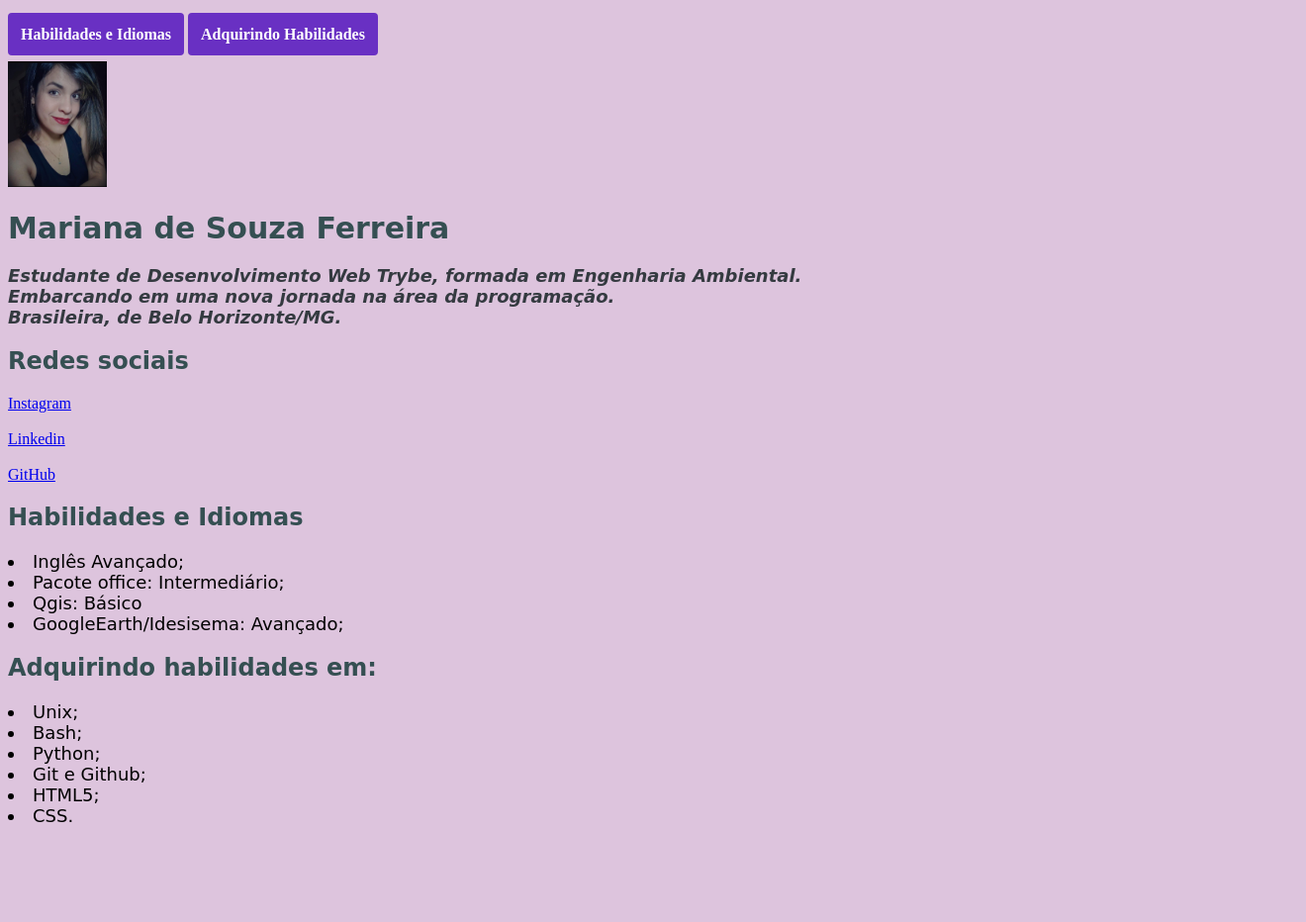
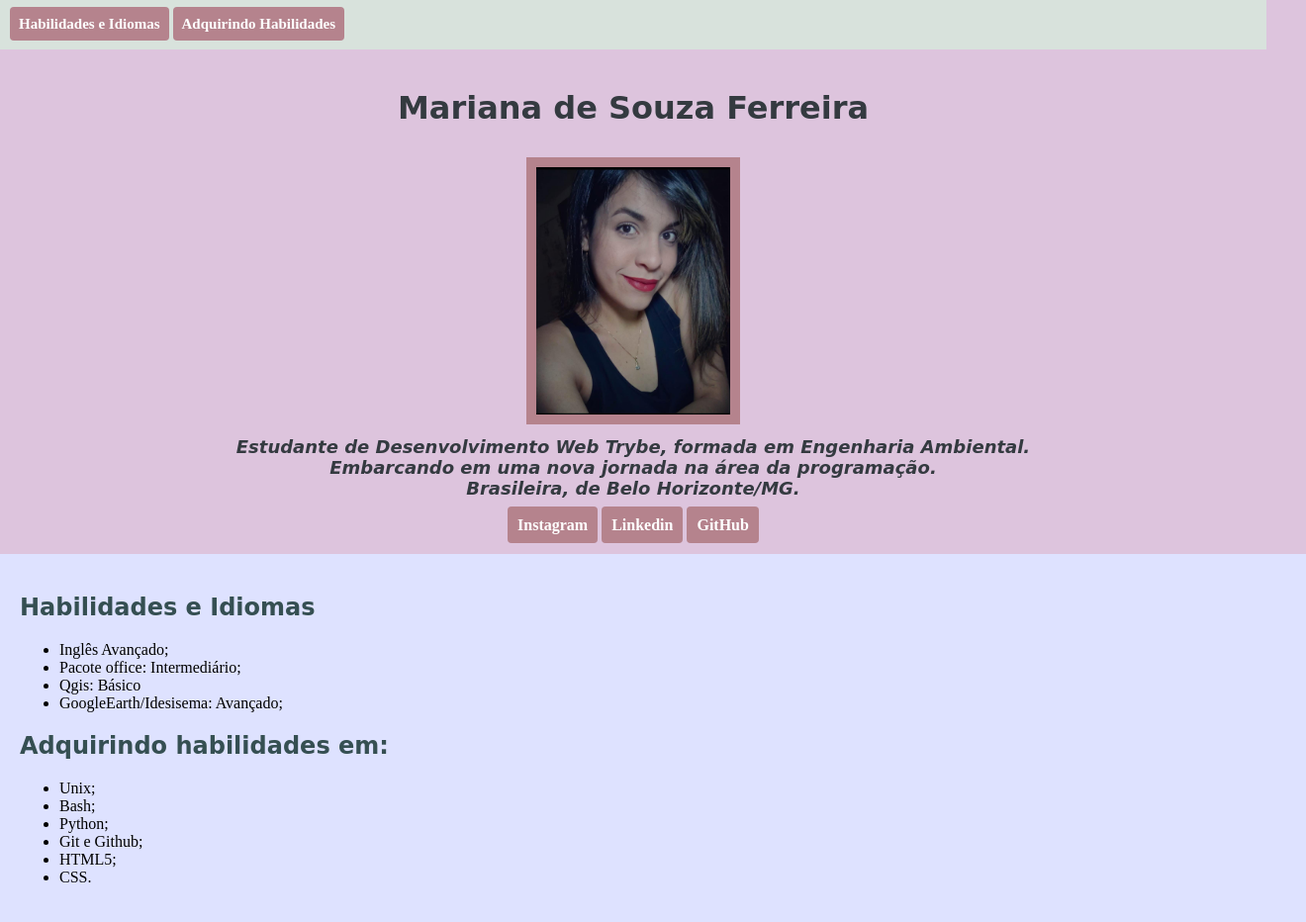
Before and after one commit to marianasdf/marianasdf.github.io, a plain HTML site: page index.html in a window 1280 px wide. Shown: the whole page at 99% size, 1320 px wide, since content can reach past the window. Before the commit the page ends 843 px from the top, so only its background shows below. Drawn offline with Linux system fonts and the light colour scheme.

Commit message:
atualização CSS

```diff
--- a/index.html
+++ b/index.html
@@ -9,43 +9,48 @@
 </head>
 
 <body>
-    <br>
-    <a class="button" href="#Habilidades e Idioma">Habilidades e Idiomas</a>
-    <a class="button" href="#Adquirindo">Adquirindo Habilidades</a>
-    <br>
-    <br>
+    <div class="buttons">
+        <a href="#Habilidades e Idioma">Habilidades e Idiomas</a>
+        <a href="#Adquirindo">Adquirindo Habilidades</a>
+    </div>
+    <div class="title">
+        <h1>Mariana de Souza Ferreira</h1>
+    </div>
+    <div class="picture">
+        <img src="Mariana.jpeg" alt="Foto da mariana com o cabelo solto e blusa preta">
+    </div>
+    <div class="description">
+        <p>
+            <strong>Estudante de Desenvolvimento Web Trybe, formada em Engenharia Ambiental.<br>Embarcando em uma nova
+                jornada na área da programação.<br> Brasileira, de Belo Horizonte/MG.</strong>
+        </p>
+    </div>
+    <div class="buttons2">
+        <a href="https://www.instagram.com/marianasdfs/" target="_blank">Instagram</a>
 
-    <img src="Mariana.jpeg" alt="Foto da mariana com o cabelo solto e blusa preta" width="100px">
-    <h1>Mariana de Souza Ferreira</h1>
-    <p><strong>Estudante de Desenvolvimento Web Trybe, formada em Engenharia Ambiental.<br>Embarcando em uma nova jornada
-      na área da programação.<br> Brasileira, de Belo Horizonte/MG.</strong></p>
+        <a href="https://www.linkedin.com/in/mariana-souza-b3709212a/" target="_blank">Linkedin</a>
 
-    <h2>Redes sociais</h2>
-    <a href="https://www.instagram.com/marianasdfs/" target="_blank">Instagram</a>
-    <br>
-    <br>
-    <a href="https://www.linkedin.com/in/mariana-souza-b3709212a/" target="_blank">Linkedin</a>
-    <br>
-    <br>
         <a href="https://github.com/marianasdf" target="_blank">GitHub</a>
-
+    </div>
+    <div class="color3">
         <h2 id="Habilidades e Idioma">Habilidades e Idiomas</h2>
-    <lu>
+        <ul>
             <li>Inglês Avançado;</li>
             <li>Pacote office: Intermediário;</li>
             <li>Qgis: Básico</li>
             <li>GoogleEarth/Idesisema: Avançado;</li>
-    </lu>
+        </ul>
 
         <h2 id="Adquirindo">Adquirindo habilidades em: </h2>
-    <lu>
+        <ul>
             <li>Unix;</li>
             <li>Bash;</li>
             <li>Python;</li>
             <li>Git e Github;</li>
             <li>HTML5;</li>
             <li>CSS.</li>
-    </lu>
+        </ul>
+    </div>
 
 
 </body>
--- a/style.css
+++ b/style.css
@@ -1,12 +1,5 @@
 body {
     background-color: #ddc4dd;
-}
-
-h1 {
-    font-family: cursive;
-    font-size: 30px;
-    color: #354f52;
-    font-weight: bold;
 }
 
 h2 {
@@ -27,11 +20,67 @@ lu {
     font-size: 18px;
 }
 
-.button {
+.title{
+    font-family: cursive;
+    text-align: center;
+    color:#343a40;
+    margin-top: 90px;
+
+}
+
+.buttons{
+    background-color: #d8e2dc;
+    height: 50px;
+    position: absolute;
+    top: 0;
+    left: 0;
+    width: 100%;
+
+}
+.buttons a{
+    position:relative;
     color: #fff;
-    background-color: #6930c3;
-    padding: 13px;
+    background-color:#b5838d;
+    padding: 9px;
     text-decoration: none;
     border-radius: 4px;
     font-weight: bold;
+    font-size: 15px;
+    top: 15px;
+    left: 10px;
 }
+.picture img{
+    max-width: 300px;
+    max-height: 250px;
+    padding: 10px;
+    background-color: #b5838d;
+}
+.picture{
+    position: relative;
+    text-align:center;
+    top: 10px;
+    margin-bottom: 10px;
+}
+.description p{
+    text-align: center;
+}
+.buttons2 a{
+    color: #fff;
+    background-color:#b5838d;
+    padding: 10px;
+    text-decoration: none;
+    border-radius: 4px;
+    font-weight: bold;
+    font-size: 1em;
+}
+.buttons2{
+    text-align: center;
+}
+.color3{
+    padding: 20px;
+    background-color:#dee2ff;
+    margin-top: 20px;
+    position: absolute;
+    left: 0%;
+    width: 100%;
+}
```
Lines whose indentation alone changed are shown as unchanged.
